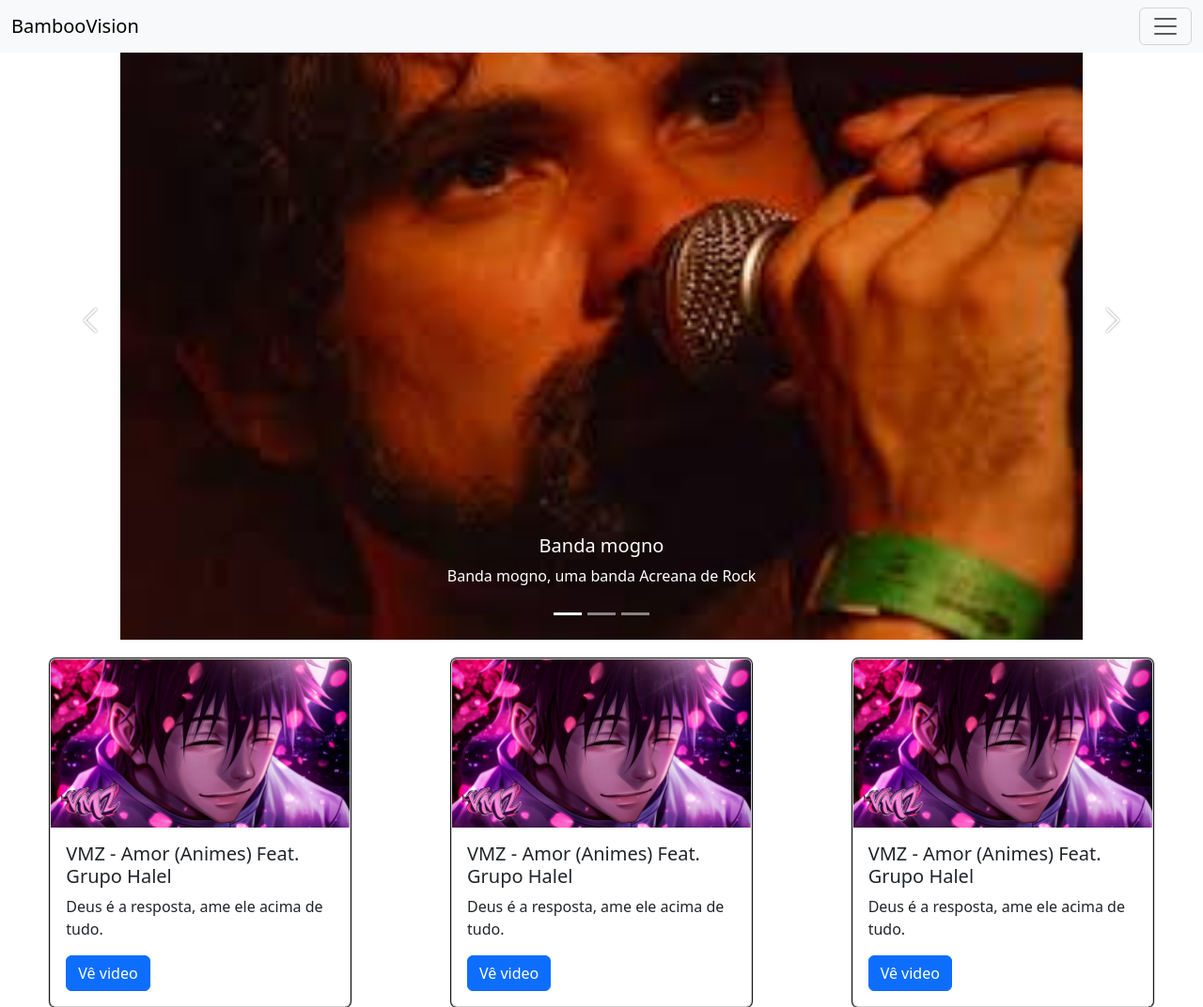
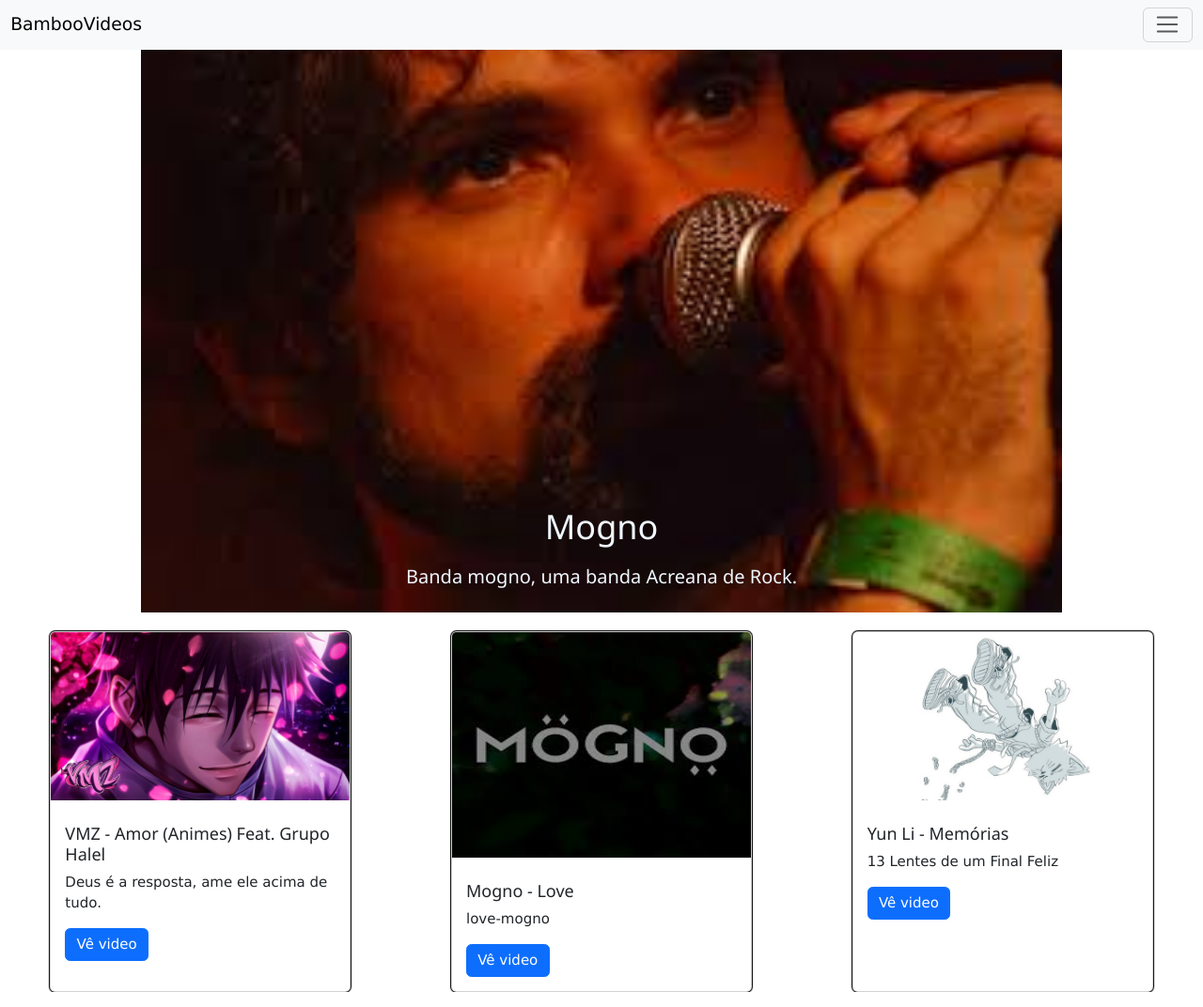
Before and after one commit to RUBENSNETO0001/BambooVideos, a plain HTML site: page index.html in a window 1280 px wide. Shown: the whole page at 94% size. Drawn offline with nearby package versions, Linux system fonts and the light colour scheme.

Commit message:
pagina home pronta

```diff
--- a/css/main_carrosel.css
+++ b/css/main_carrosel.css
@@ -1,15 +1,18 @@
-.carousel-item-next, .carousel-item-prev, .carousel-item.active {
+
+.imgCarrosel{
+    height: 40%;
+    width: 100%;
+}
+.texto_carrosel{
     display: flex;
-    justify-content: center;
-}
-.w-100{
-    width: 80%!important;
-}
-.carousel-control-next-icon {
-    filter: drop-shadow(0px 0px 1px black);
-}
-.carousel-control-prev-icon{
-    filter: drop-shadow(0px 0px 1px black);
+    z-index: 1;
+    position: absolute;
+    color: aliceblue;
+    flex-direction: column;
+    align-items: center;
+    margin-top: -123px;
+    left: 50%;
+    transform: translateX(-50%);
 }
 /* link paras os videos */
 .card{
@@ -20,7 +23,25 @@
 .card-img-top{
     max-width: 100%;
 }
+#img_Quadrado{
+    height: 30vh;
+}
 #links{
     display: flex;
     justify-content: space-around;
 }
+
+/* proporsão de no */
+@media(max-width: 638px){
+    #links{
+        display: flex;
+        align-items: center;
+        flex-direction: column;
+    }
+    .card{
+        width: 84%;
+    }
+    .texto-02_carrosel{
+        font-size: revert-layer;
+    }
+}
--- a/index.html
+++ b/index.html
@@ -11,10 +11,15 @@
     <script src="https://cdn.jsdelivr.net/npm/bootstrap@5.3.3/dist/js/bootstrap.bundle.min.js"
         integrity="sha384-YvpcrYf0tY3lHB60NNkmXc5s9fDVZLESaAA55NDzOxhy9GkcIdslK1eN7N6jIeHz"
         crossorigin="anonymous"></script>
+    <!-- w3.css -->
+    <link rel="stylesheet" href="https://www.w3schools.com/w3css/4/w3.css">
     <!-- bootstrap -->
     <!-- css -->
     <link rel="stylesheet" href="css/main_carrosel.css">
     <!-- css -->
+    <!-- js -->
+    <script src="js/carrosel.js" defer></script>
+    <!-- js -->
     <title>pagina de videos</title>
 </head>
 
@@ -22,7 +27,7 @@
     <header>
         <nav class="navbar bg-body-tertiary fixed-top">
             <div class="container-fluid">
-                <a class="navbar-brand" href="../../pagina_PostUser/index.html">BambooVision</a>
+                <a class="navbar-brand" href="../../pagina_PostUser/index.html">BambooVideos</a>
                 <button class="navbar-toggler" type="button" data-bs-toggle="offcanvas"
                     data-bs-target="#offcanvasNavbar" aria-controls="offcanvasNavbar" aria-label="Toggle navigation">
                     <span class="navbar-toggler-icon"></span>
@@ -30,7 +35,7 @@
                 <div class="offcanvas offcanvas-end" tabindex="-1" id="offcanvasNavbar"
                     aria-labelledby="offcanvasNavbarLabel">
                     <div class="offcanvas-header">
-                        <h5 class="offcanvas-title" id="offcanvasNavbarLabel">Videos</h5>
+                        <h5 class="offcanvas-title" id="offcanvasNavbarLabel">Menu</h5>
                         <button type="button" class="btn-close" data-bs-dismiss="offcanvas" aria-label="Close"></button>
                     </div>
                     <div class="offcanvas-body">
@@ -44,8 +49,8 @@
                                     Outras areas
                                 </a>
                                 <ul class="dropdown-menu">
-                                    <li><a class="dropdown-item" href="#">Musica</a></li>
-                                    <li><a class="dropdown-item" href="#">Game</a></li>
+                                    <li><a class="dropdown-item" href="https://rubensneto0001.github.io/portfolio/site/BambooVision/sobren%C3%B3s/index.html">Sobre Nòs</a></li>
+                                    <li><a class="dropdown-item" href="https://rubensneto0001.github.io/portfolio/site/BambooVision/pag_post/pagina_PostUser/index.html">Sair</a></li>
                                 </ul>
                             </li>
                         </ul>
@@ -55,51 +60,31 @@
         </nav>
     </header>
     <main>
-        <div id="carouselExampleCaptions" class="carousel slide">
-            <div class="carousel-indicators">
-                <button type="button" data-bs-target="#carouselExampleCaptions" data-bs-slide-to="0" class="active"
-                    aria-current="true" aria-label="Slide 1"></button>
-                <button type="button" data-bs-target="#carouselExampleCaptions" data-bs-slide-to="1"
-                    aria-label="Slide 2"></button>
-                <button type="button" data-bs-target="#carouselExampleCaptions" data-bs-slide-to="2"
-                    aria-label="Slide 3"></button>
-            </div>
-            <div class="carousel-inner">
-                <div class="carousel-item active">
-                    <img src="assents/main/professordaruexk.jpg" class="d-block w-100" alt="Banda Mogno"
-                        class="imgCarrosel">
-                    <div class="carousel-caption d-none d-md-block">
-                        <h5>Banda mogno</h5>
-                        <p>Banda mogno, uma banda Acreana de Rock</p>
-                    </div>
-                </div>
-                <div class="carousel-item">
-                    <img src="assents/main/vmz.jpg" class="d-block w-100" alt="vmz" class="imgCarrosel">
-                    <div class="carousel-caption d-none d-md-block">
-                        <h5>VMZ</h5>
-                        <p>VMZ é um canto de rap geek que possui alguns sons na estourados como "Plutão"</p>
-                    </div>
-                </div>
-                <div class="carousel-item">
-                    <img src="assents/main/yunli.jpg" class="d-block w-100" alt="Yun li" class="imgCarrosel">
-                    <div class="carousel-caption d-none d-md-block">
-                        <h5>Yun li</h5>
-                        <p>Cantor de Rock, Rap, Trap, etc.</p>
-                    </div>
+        <!-- aqui vai ser o carrosel -->
+        <div class="w3-content">
+            <div class="mySlides">
+                <img src="assents/main/professordaruexk.jpg" alt="mogno" class="imgCarrosel">
+                <div class="texto_carrosel">
+                    <h1 class="texto-02_carrosel">Mogno</h1>
+                    <h4 class="texto-02_carrosel">Banda mogno, uma banda Acreana de Rock.</h4>
                 </div>
             </div>
-            <button class="carousel-control-prev" type="button" data-bs-target="#carouselExampleCaptions"
-                data-bs-slide="prev">
-                <span class="carousel-control-prev-icon" aria-hidden="true"></span>
-                <span class="visually-hidden">Previous</span>
-            </button>
-            <button class="carousel-control-next" type="button" data-bs-target="#carouselExampleCaptions"
-                data-bs-slide="next">
-                <span class="carousel-control-next-icon" aria-hidden="true"></span>
-                <span class="visually-hidden">Next</span>
-            </button>
+            <div class="mySlides">
+                <img src="assents/main/vmz.jpg" alt="vmz" class="imgCarrosel">
+                <div class="texto_carrosel">
+                    <h1 class="texto-02_carrosel">VMZ</h1>
+                    <h4 class="texto-02_carrosel">O artista da Região Metropolitana de Fortaleza.</h4>
+                </div>
+            </div>
+            <div class="mySlides">
+                <img src="assents/main/yunli.jpg" alt="yun li" class="imgCarrosel">
+                <div class="texto_carrosel">
+                    <h1 class="texto-02_carrosel">Yun li</h1>
+                    <h4 class="texto-02_carrosel">Victor Schiavon, também conhecido como YUNG LIXO.</h4>
+                </div>
+            </div>
         </div>
-
+        <!-- aqui vai ser o carrosel -->
         <!-- link dos videos -->
         <div id="links">
             <div class="card">
@@ -112,20 +97,20 @@
                 </div>
             </div>
             <div class="card">
-                <img src="assents/main_videos/vmz_amor.jpg" class="card-img-top" alt="vmz_amor">
+                <img src="assents/main_videos/mogno.jpg" class="card-img-top" id="img_Quadrado" alt="mogno">
 
                 <div class="card-body">
-                    <h5 class="card-title">VMZ - Amor (Animes) Feat. Grupo Halel</h5>
-                    <p class="card-text">Deus é a resposta, ame ele acima de tudo.</p>
+                    <h5 class="card-title">Mogno - Love</h5>
+                    <p class="card-text">love-mogno</p>
                     <a href="#" class="btn btn-primary">Vê video</a>
                 </div>
             </div>
             <div class="card">
-                <img src="assents/main_videos/vmz_amor.jpg" class="card-img-top" alt="vmz_amor">
+                <img src="assents/main_videos/13lentesdeumfinalfeliz.jpg" class="card-img-top" alt="13lufl">
 
                 <div class="card-body">
-                    <h5 class="card-title">VMZ - Amor (Animes) Feat. Grupo Halel</h5>
-                    <p class="card-text">Deus é a resposta, ame ele acima de tudo.</p>
+                    <h5 class="card-title">Yun Li - Memórias</h5>
+                    <p class="card-text">13 Lentes de um Final Feliz</p>
                     <a href="#" class="btn btn-primary">Vê video</a>
                 </div>
             </div>
--- /dev/null
+++ b/js/carrosel.js
@@ -0,0 +1,14 @@
+var slideIndex = 0;
+carousel();
+
+function carousel() {
+  var i;
+  var x = document.getElementsByClassName("mySlides");
+  for (i = 0; i < x.length; i++) {
+    x[i].style.display = "none";
+  }
+  slideIndex++;
+  if (slideIndex > x.length) {slideIndex = 1}
+  x[slideIndex-1].style.display = "block";
+  setTimeout(carousel, 10000);
+}
```
Also changed, not shown: videos/vmz/index.html (+1 -1 lines), assents/main/yunli.jpg, assents/main_videos/13lentesdeumfinalfeliz.jpg (added), assents/main_videos/mogno.jpg (added).
